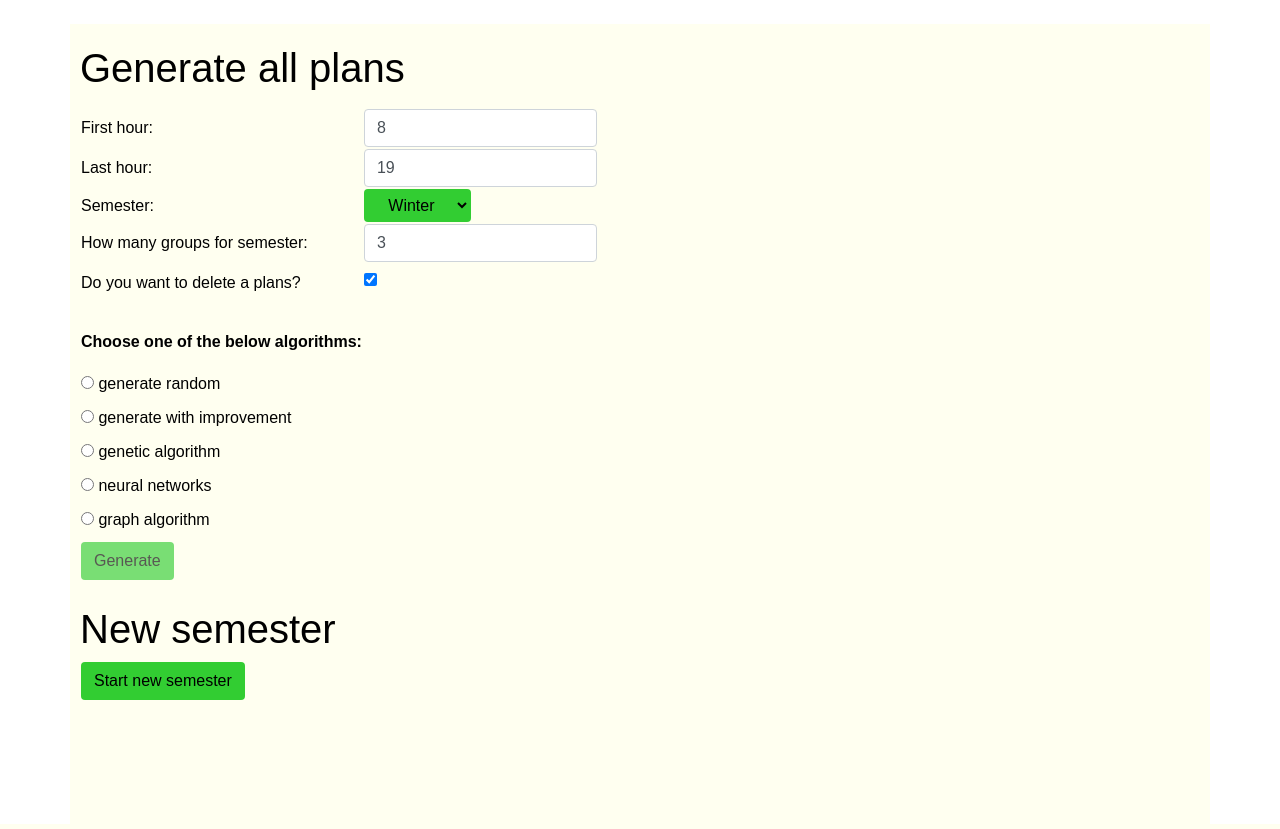
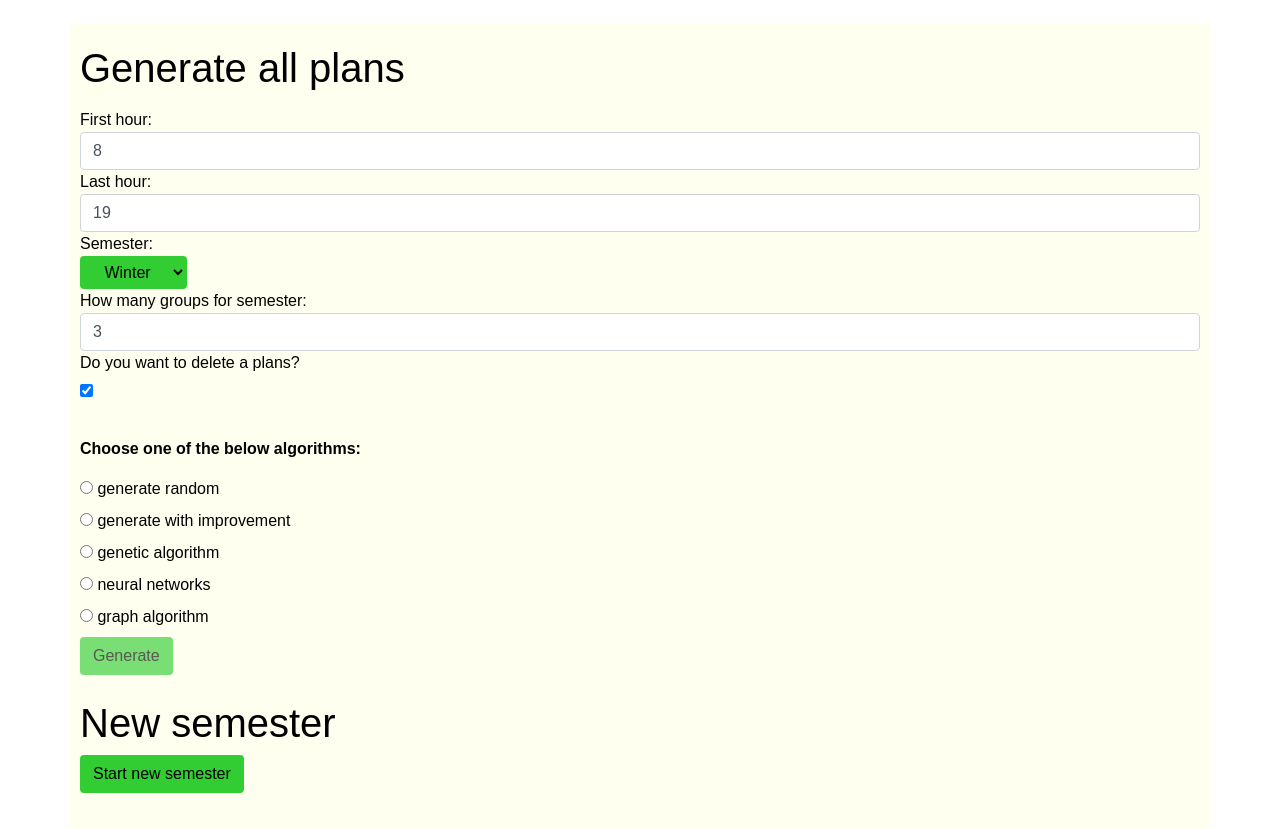
Before and after one commit to AdamStan/DjangoWebProject2, a Django app: template entities/templates/admin/generate.html in a window 1280 px wide. Shown: the part 56-885 px from the top of the page. Run offline with Django 3.2, Linux system fonts and the light colour scheme; the template is opened without the code that fills it, so the values that code supplies are empty; some libraries are stand-ins or nearby versions.

Commit message:
changing view of generate page; adding new 3input model; almost ready to run

```diff
--- a/entities/templates/admin/generate.html
+++ b/entities/templates/admin/generate.html
@@ -9,25 +9,37 @@
     function doWhenImprovement() {
         document.getElementById("improvement-parameter").style.display = "block";
         modifyVisibilityForGeneticFields("none");
+        modifyVisibilityForNeuralFields("none");
         document.getElementById("generatePlanButton").disabled = false;
     }
 
     function doWhenOthers() {
         document.getElementById("improvement-parameter").style.display = "none";
         modifyVisibilityForGeneticFields("none");
+        modifyVisibilityForNeuralFields("none");
         document.getElementById("generatePlanButton").disabled = false;
     }
 
     function doWhenGenetic() {
         document.getElementById("improvement-parameter").style.display = "none";
         modifyVisibilityForGeneticFields("block");
+        modifyVisibilityForNeuralFields("none");
+        document.getElementById("generatePlanButton").disabled = false;
+    }
+
+    function doWhenNeuralNetwork() {
+        document.getElementById("improvement-parameter").style.display = "none";
+        modifyVisibilityForGeneticFields("none");
+        modifyVisibilityForNeuralFields("block");
         document.getElementById("generatePlanButton").disabled = false;
     }
 
     function modifyVisibilityForGeneticFields(option) {
-        document.getElementById("genetic-parameter1").style.display = option;
-        document.getElementById("genetic-parameter2").style.display = option;
-        document.getElementById("genetic-parameter3").style.display = option;
+        document.getElementById("genetic-parameters").style.display = option;
+    }
+
+    function modifyVisibilityForNeuralFields(option) {
+        document.getElementById("nn-parameter").style.display = option;
     }
 </script>
 <style>
@@ -44,86 +56,90 @@
     </div>
     {% csrf_token %}
     <div class="table-responsive">
-            <table>
-            <tr>
-                <td> First hour:  </td>
-                <td><input class="form-control" type="number" name="first_hour" min="1" max="22" value="8" placeholder="cannot be empty"/></td>
-            </tr>
-            <tr>
-                <td> Last hour: </td>
-                <td><input class="form-control" type="number" name="last_hour" min="1" max="23" value="19" placeholder="cannot be empty"/></td>
-            </tr>
-            <tr>
-                <td> Semester: </td>
-                <td>
-                    <select class="btn background-second" placeholder="choose semester" name="semester_type">
-                        <option value="1" selected="selected"> Winter </option>
-                        <option value="2"> Summer </option>
-                    </select>
-                </td>
-            </tr>
-            <tr>
-                <td> How many groups for semester: </td>
-                <td><input class="form-control" type="number" name="how_many_groups" min="1" value="3"/></td>
-            </tr>
-            <tr>
-                <td> Do you want to delete a plans?  </td>
-                <td><input class="form-control-sm" type="checkbox" name="if_delete" checked="true"/></td>
-            </tr>
-            <tr>
-                <td><br></td>
-            </tr>
-            <tr>
-                <td><p class="text-xl-left font-weight-bold"> Choose one of the below algorithms: </p><td>
-            </tr>
-            <tr>
-                <td> <input type="radio" id="random" name="algorithm" value="algorithm-random" onclick="doWhenOthers(this)" /> <label for="random"> generate random </label></td>
-            </tr>
-            <tr>
-                <td> <input type="radio" id="improvement" name="algorithm" value="algorithm-with-improvement" onclick="doWhenImprovement(this)"/> <label for="improvement"> generate with improvement</label> </td>
-            </tr>
-            <tr>
-                <td> <input type="radio" id="genetic" name="algorithm" value="algorithm-genetic" onclick="doWhenGenetic(this)"/> <label for="genetic"> genetic algorithm </label> </td>
-            </tr>
-            <tr>
-                <td> <input type="radio" id="neural" name="algorithm" value="algorithm-nn" onclick="doWhenOthers(this)"/> <label for="neural"> neural networks </label> </td>
-            </tr>
-            <tr>
-                <td> <input type="radio" id="graph" name="algorithm" value="algorithm-graph" onclick="doWhenOthers(this)"/> <label for="graph"> graph algorithm </label> </td>
-            </tr>
-            <!-- parameters -->
-            <tr class="hidden" id="improvement-parameter">
-                <td> How many tries: </td>
-                <td><input class="form-control" type="number" name="number_of_generation" min="1" max="20000" value="1000" placeholder=""/></td>
-            </tr>
-            <tr class="hidden" id="genetic-parameter1">
-                <td> How many generations: </td>
-                <td><input class="form-control" type="number" name="number_of_generation" min="1" max="20000" value="20" placeholder=""/></td>
-            </tr>
-            <tr class="hidden" id="genetic-parameter2">
-                <td> Chance of crossover: </td>
-                <td><input class="form-control" type="number" name="number_of_crossover" min="0.01" max="1" value="0.5" step="0.01" placeholder=""/></td>
-            </tr>
-            <tr class="hidden" id="genetic-parameter3">
-                <td> Chance of mutation: </td>
-                <td><input class="form-control" type="number" name="number_of_mutation" min="0.01" max="1" value="0.1" step="0.01" placeholder=""/></td>
-            </tr>
-            <tr>
-                 <td><button id="generatePlanButton" class="btn background-second" type="submit" name="action" value="generate" disabled="true"> Generate </button></td>
-            </tr>
-        </table>
+        <div class="table-row">
+            <div class="table-col"> First hour:  </div>
+            <div class="table-col"><input class="form-control" type="number" name="first_hour" min="1" max="22" value="8" placeholder="cannot be empty"/></div>
+        </div>
+        <div class="table-row">
+            <div class="table-col"> Last hour: </div>
+            <div class="table-col"><input class="form-control" type="number" name="last_hour" min="1" max="23" value="19" placeholder="cannot be empty"/></div>
+        </div>
+        <div class="table-row">
+            <div class="table-col"> Semester: </div>
+            <div class="table-col">
+                <select class="btn background-second form-select" placeholder="choose semester" name="semester_type">
+                    <option value="1" selected="selected"> Winter </option>
+                    <option value="2"> Summer </option>
+                </select>
+            </div>
+        </div>
+        <div class="table-row">
+            <div class="table-col"> How many groups for semester: </div>
+            <div class="table-col"><input class="form-control" type="number" name="how_many_groups" min="1" value="3"/></div>
+        </div>
+        <div class="table-row">
+            <div class="table-col"> Do you want to delete a plans?  </div>
+            <div class="table-col"><input class="form-control-sm" type="checkbox" name="if_delete" checked="true"/></div>
+        </div>
+        <div class="table-row">
+            <div class="table-col"><br> </div>
+        </div>
+        <div class="table-row">
+            <div class="table-col"><p class="text-xl-left font-weight-bold"> Choose one of the below algorithms: </p></div>
+        </div>
+        <div class="table-row">
+            <div class="table-col"> <input type="radio" id="random" name="algorithm" value="algorithm-random" onclick="doWhenOthers(this)" /> <label for="random"> generate random </label></div>
+        </div>
+        <div class="table-row">
+            <div class="table-col"> <input type="radio" id="improvement" name="algorithm" value="algorithm-with-improvement" onclick="doWhenImprovement(this)"/> <label for="improvement"> generate with improvement</label> </div>
+        </div>
+        <div class="table-row hidden" id="improvement-parameter">
+            <div class="table-col"> How many tries: </div>
+            <div class="table-col"><input class="form-control" type="number" name="number_of_generation" min="1" max="20000" value="1000" placeholder=""/></div>
+        </div>
+        <div class="table-row">
+            <div class="table-col"> <input type="radio" id="genetic" name="algorithm" value="algorithm-genetic" onclick="doWhenGenetic(this)"/> <label for="genetic"> genetic algorithm </label> </div>
+        </div>
+        <div class="hidden" id="genetic-parameters">
+            <div class="table-row" id="genetic-parameter1">
+                <div class="table-col"> How many generations: </div>
+                <div class="table-col"><input class="form-control" type="number" name="number_of_generation" min="1" max="20000" value="20" placeholder=""/></div>
+            </div>
+            <div class="table-row" id="genetic-parameter2">
+                <div class="table-col"> Chance of crossover: </div>
+                <div class="table-col"><input class="form-control" type="number" name="number_of_crossover" min="0.01" max="1" value="0.5" step="0.01" placeholder=""/></div>
+            </div>
+            <div class="table-row" id="genetic-parameter3">
+                <div class="table-col"> Chance of mutation: </div>
+                <div class="table-col"><input class="form-control" type="number" name="number_of_mutation" min="0.01" max="1" value="0.1" step="0.01" placeholder=""/></div>
+            </div>
+        </div>
+        <div class="table-row">
+            <div class="table-col"> <input type="radio" id="neural" name="algorithm" value="algorithm-nn" onclick="doWhenNeuralNetwork(this)"/> <label for="neural"> neural networks </label> </div>
+        </div>
+        <div class="table-row hidden" id="nn-parameter">
+            <div class="table-col">
+                <select class="btn background-second form-select" placeholder="choose method" name="neural_network_type">
+                    <option value="1" selected="selected"> One input </option>
+                    <option value="2"> Three input with concatenation </option>
+                    <option value="3"> Three input with LSTM </option>
+                </select>
+            </div>
+        </div>
+        <div class="table-row">
+            <div class="table-col"> <input type="radio" id="graph" name="algorithm" value="algorithm-graph" onclick="doWhenOthers(this)"/> <label for="graph"> graph algorithm </label> </div>
+        </div>
+        <div class="table-row">
+             <div class="table-col"><button id="generatePlanButton" class="btn background-second" type="submit" name="action" value="generate" disabled="true"> Generate </button></div>
+        </div>
     </div>
 </form>
 <br/>
 <h1> New semester</h1>
 <form action="{% url 'entities:new_semester' %}" method="post">
     {% csrf_token %}
-    <div class="table-responsive">
-        <table>
-            <tr>
-                <td><button class="btn background-second" type="submit" name="action" value="add_new_semestr"> Start new semester </button></td>
-            </tr>
-        </table>
+    <div>
+        <p><button class="btn background-second" type="submit" name="action" value="add_new_semestr"> Start new semester </button></p>
     </div>
 </form>
 {% endblock %}
--- a/plans/algorithms/__init__.py
+++ b/plans/algorithms/__init__.py
@@ -1,6 +1,6 @@
 from .random_algorithm import RandomPlanAlgorithm, RandomPlanGenerator
 from .improvement import AlgorithmsHelper, ImprovementAlgorithm
-from plans.algorithms.neural_networks.neural_network1 import NeuralNetworkOneInputRunner
+from plans.algorithms.neural_networks.neural_network1 import NeuralNetworkRunner
 from .genetic_algorithm import GeneticAlgorithmRunner
 from .graph_algorithm import GraphAlgorithmRunner
 from .algorithms_helper import create_empty_plans, create_scheduled_subjects
--- a/plans/runner.py
+++ b/plans/runner.py
@@ -1,5 +1,5 @@
 from plans.algorithms import RandomPlanAlgorithm, ImprovementAlgorithm, GeneticAlgorithmRunner, \
-    GraphAlgorithmRunner, NeuralNetworkOneInputRunner
+    GraphAlgorithmRunner, NeuralNetworkRunner
 
 
 def provide_creator(algorithm_name, plan_parameters):
@@ -11,6 +11,6 @@
         return GeneticAlgorithmRunner(plan_parameters.number_of_generation, plan_parameters.number_of_crossover,
                                       plan_parameters.number_of_mutation)
     if algorithm_name == "algorithm-nn":
-        return NeuralNetworkOneInputRunner()
+        return NeuralNetworkRunner(type_of_neural_network=plan_parameters.type_of_neural_network)
     if algorithm_name == "algorithm-graph":
         return GraphAlgorithmRunner()
```
Also changed, not shown: entities/views/generate_page.py (+6 -6 lines), plans/algorithms/neural_networks/neural_network1.py (+27 -10 lines), plans/algorithms/neural_networks/neural_network_algorithm.py (+8 -0 lines), plans/algorithms/neural_networks/neural_network_concatenation3input.py (added, +106 -0 lines), plans/plan_parameters.py (+10 -3 lines), 2 other files.
